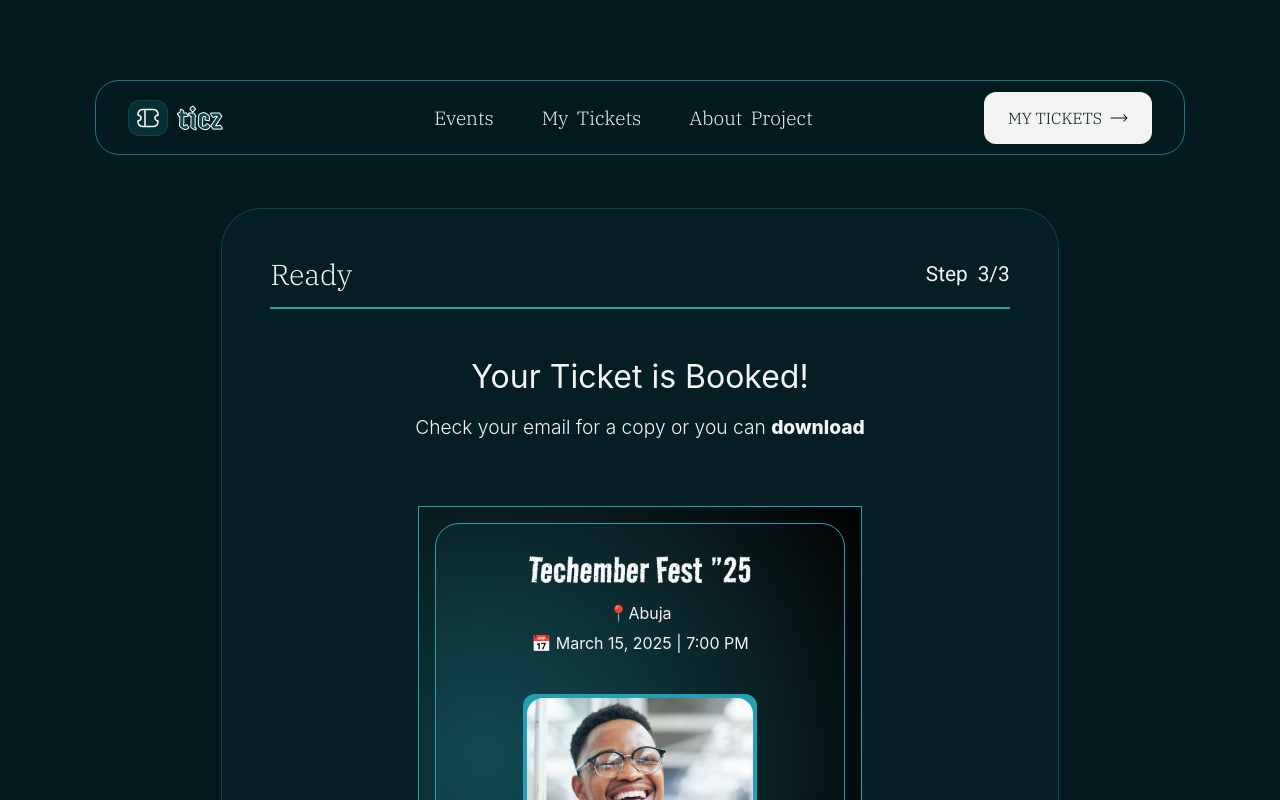
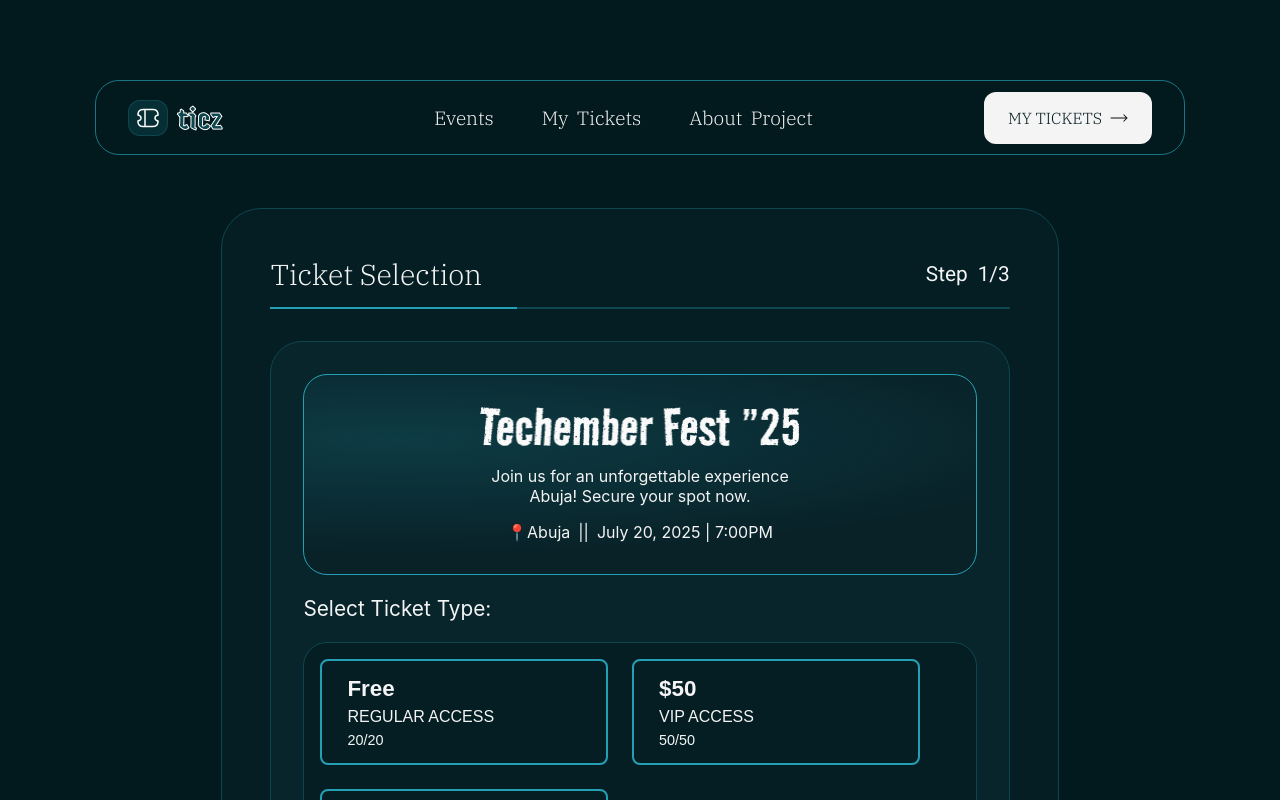
Before and after one commit to Khingz/bookng-app, a React (Create React App) app: page / in a window 1280 px wide. Shown: the top 800 px of the page. Built offline with nearby package versions, Linux system fonts and the light colour scheme; the HTML template or start-up script is replaced by a standard one.

Commit message:
fix: progress bar initial count

```diff
--- a/src/Pages/BookingForm/Booking.jsx
+++ b/src/Pages/BookingForm/Booking.jsx
@@ -7,7 +7,7 @@ import { ticketOptions as initialTicketOptions } from "../../utils/ticket";
 import { getFromLocalStorage } from "../../utils/localStroage";
 
 const Booking = () => {
-	const [step, setStep] = useState(3);
+	const [step, setStep] = useState(1);
 	const [ image, setImage ] = useState(getFromLocalStorage("image") || "");
 	const [name, setName] = useState(getFromLocalStorage("name") || "");
 	const [ticketNumber, setTicketNumber] = useState(getFromLocalStorage("ticketNumber") || 1);
```
